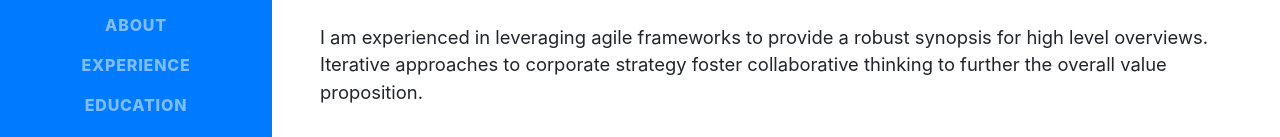
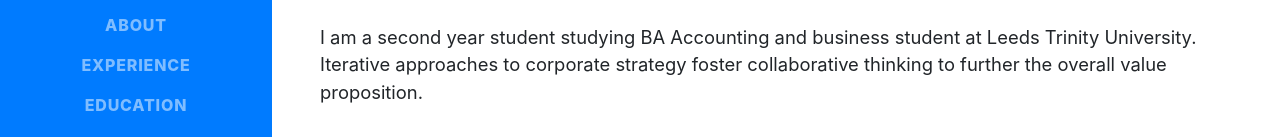
Before and after one commit to Hammy129/Hammy129.github.io, a website with bundled scripts: page index.html in a window 1280 px wide. Shown: the part 367-504 px from the top of the page. Built offline with nearby package versions, Linux system fonts and the light colour scheme; a web font is replaced by a local one.

Commit message:
Update index.html

```diff
--- a/index.html
+++ b/index.html
@@ -69,7 +69,7 @@
           <div class="subheading mb-5">M13 0GU 84 Duncan road, Manchester· (317) 585-8468 ·
             <a href="mailto:name@email.com">hamza.abbas0316@outlook.com</a>
           </div>
-          <p class="lead mb-5">I am experienced in leveraging agile frameworks to provide a robust synopsis for high level overviews. Iterative approaches to corporate strategy foster collaborative thinking to further the overall value proposition.</p>
+          <p class="lead mb-5">I am a second year student studying BA Accounting and business student at Leeds Trinity University. Iterative approaches to corporate strategy foster collaborative thinking to further the overall value proposition.</p>
           <div class="social-icons">
             <a href="#">
               <i class="fab fa-linkedin-in"></i>
```
